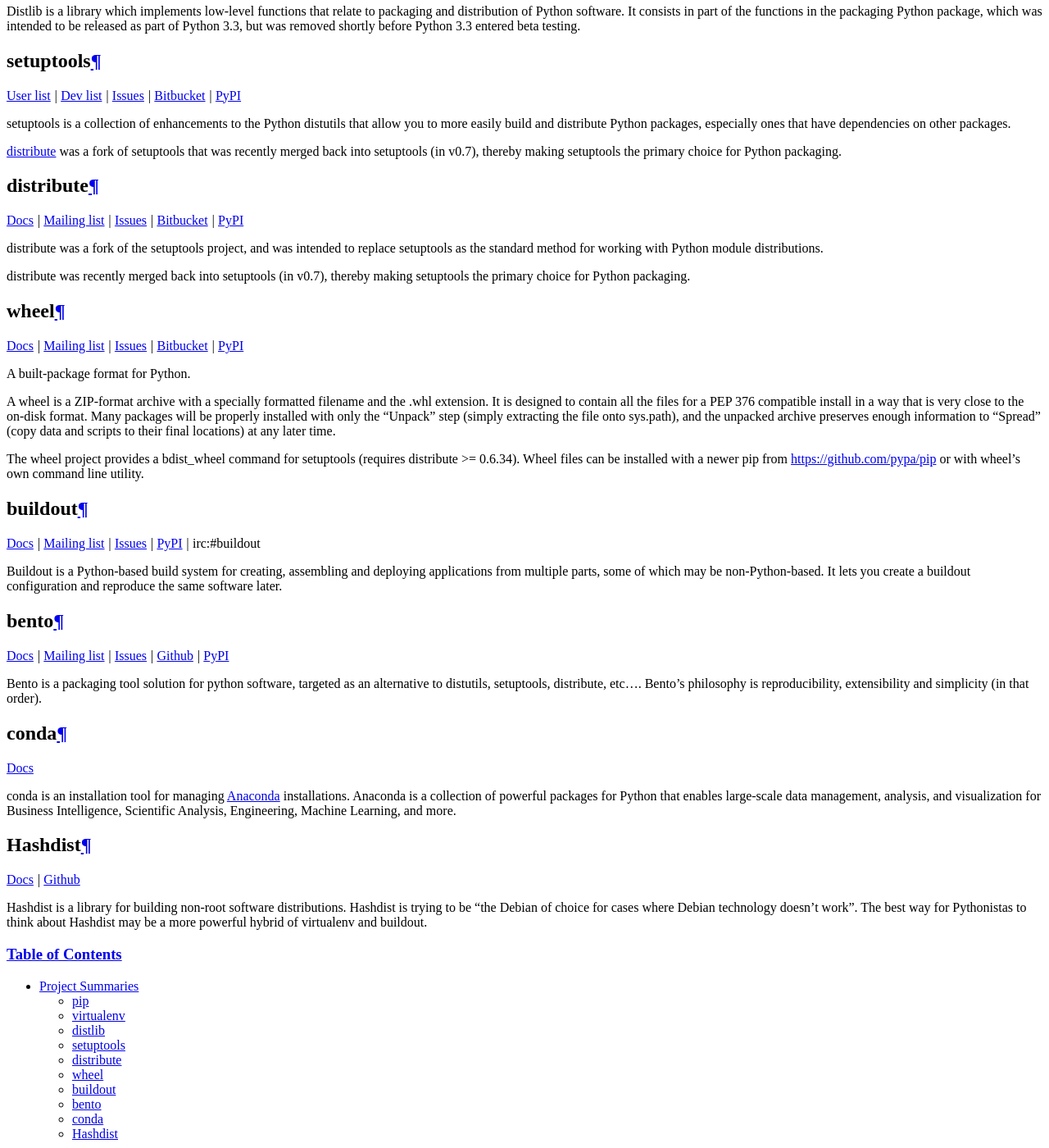
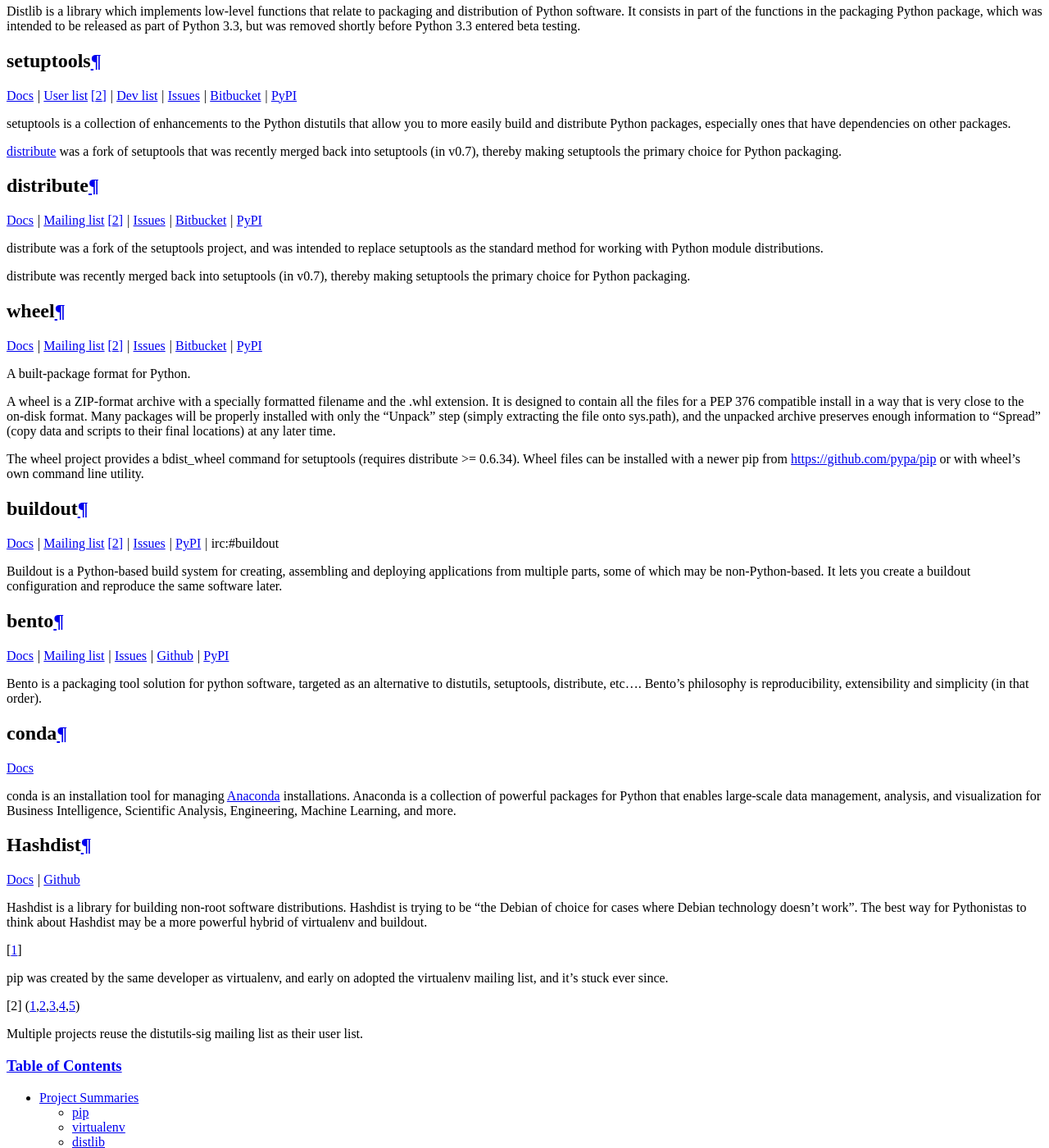
Before and after one commit to pypa/packaging.python.org, a Sphinx documentation site: the page built from source/projects.rst, in a window 1280 px wide and 1400 px high, scrolled down 568 px. Shown: the whole window at 82% size. Built offline with Sphinx 7.4.7, drawn with Linux system fonts in a browser that asks for light colours.

Commit message:
add footnotes to explain pip's use of the virtualenv list, and multiple projects using distutils-sig

```diff
--- a/source/projects.rst
+++ b/source/projects.rst
@@ -11,7 +11,7 @@
 ===
 
 `Docs <http://www.pip-installer.org/en/latest/>`__ `|`
-`User list <http://groups.google.com/group/python-virtualenv>`__ `|`
+`User list <http://groups.google.com/group/python-virtualenv>`__ [1]_ `|`
 `Dev list <http://groups.google.com/group/pypa-dev>`__ `|`
 `Issues <https://github.com/pypa/pip/issues>`__ `|`
 `Github <https://github.com/pypa/pip>`__ `|`
@@ -42,7 +42,7 @@
 =======
 
 `Docs <http://pythonhosted.org/distlib>`__ `|`
-`Mailing list <http://mail.python.org/mailman/listinfo/distutils-sig>`__ `|`
+`Mailing list <http://mail.python.org/mailman/listinfo/distutils-sig>`__ [2]_ `|`
 `Issues <https://bitbucket.org/pypa/distlib/issues?status=new&status=open>`__ `|`
 `Bitbucket <https://bitbucket.org/pypa/distlib>`__ `|`
 `PyPI <https://pypi.python.org/pypi/distlib>`__
@@ -59,7 +59,8 @@
 setuptools
 ==========
 
-`User list <http://mail.python.org/mailman/listinfo/distutils-sig>`__ `|`
+`Docs <http://pythonhosted.org/setuptools>`__ `|`
+`User list <http://mail.python.org/mailman/listinfo/distutils-sig>`__ [2]_ `|`
 `Dev list <http://groups.google.com/group/pypa-dev>`__ `|`
 `Issues <https://bitbucket.org/pypa/setuptools/issues>`__ `|`
 `Bitbucket <https://bitbucket.org/pypa/setuptools>`__ `|`
@@ -81,7 +82,7 @@
 ==========
 
 `Docs <http://pythonhosted.org/distribute/>`__ `|`
-`Mailing list <http://mail.python.org/mailman/listinfo/distutils-sig>`__ `|`
+`Mailing list <http://mail.python.org/mailman/listinfo/distutils-sig>`__ [2]_ `|`
 `Issues <https://bitbucket.org/tarek/distribute/issues?status=new&status=open>`__ `|`
 `Bitbucket <https://bitbucket.org/tarek/distribute>`__ `|`
 `PyPI <https://pypi.python.org/pypi/distribute>`__
@@ -99,7 +100,7 @@
 =====
 
 `Docs <http://wheel.readthedocs.org>`__ `|`
-`Mailing list <http://mail.python.org/mailman/listinfo/distutils-sig>`__ `|`
+`Mailing list <http://mail.python.org/mailman/listinfo/distutils-sig>`__ [2]_ `|`
 `Issues <https://bitbucket.org/dholth/wheel/issues?status=new&status=open>`__ `|`
 `Bitbucket <https://bitbucket.org/dholth/wheel>`__ `|`
 `PyPI <https://pypi.python.org/pypi/wheel>`__
@@ -124,7 +125,7 @@
 ========
 
 `Docs <http://www.buildout.org>`__ `|`
-`Mailing list <http://mail.python.org/mailman/listinfo/distutils-sig>`__ `|`
+`Mailing list <http://mail.python.org/mailman/listinfo/distutils-sig>`__ [2]_ `|`
 `Issues <https://bugs.launchpad.net/zc.buildout>`__ `|`
 `PyPI <https://pypi.python.org/pypi/zc.buildout>`__ `|`
 irc:#buildout
@@ -176,3 +177,9 @@
 trying to be “the Debian of choice for cases where Debian technology doesn’t
 work”. The best way for Pythonistas to think about Hashdist may be a more
 powerful hybrid of virtualenv and buildout.
+
+
+.. [1] pip was created by the same developer as virtualenv, and early on adopted
+       the virtualenv mailing list, and it's stuck ever since.
+
+.. [2] Multiple projects reuse the distutils-sig mailing list as their user list.
```
